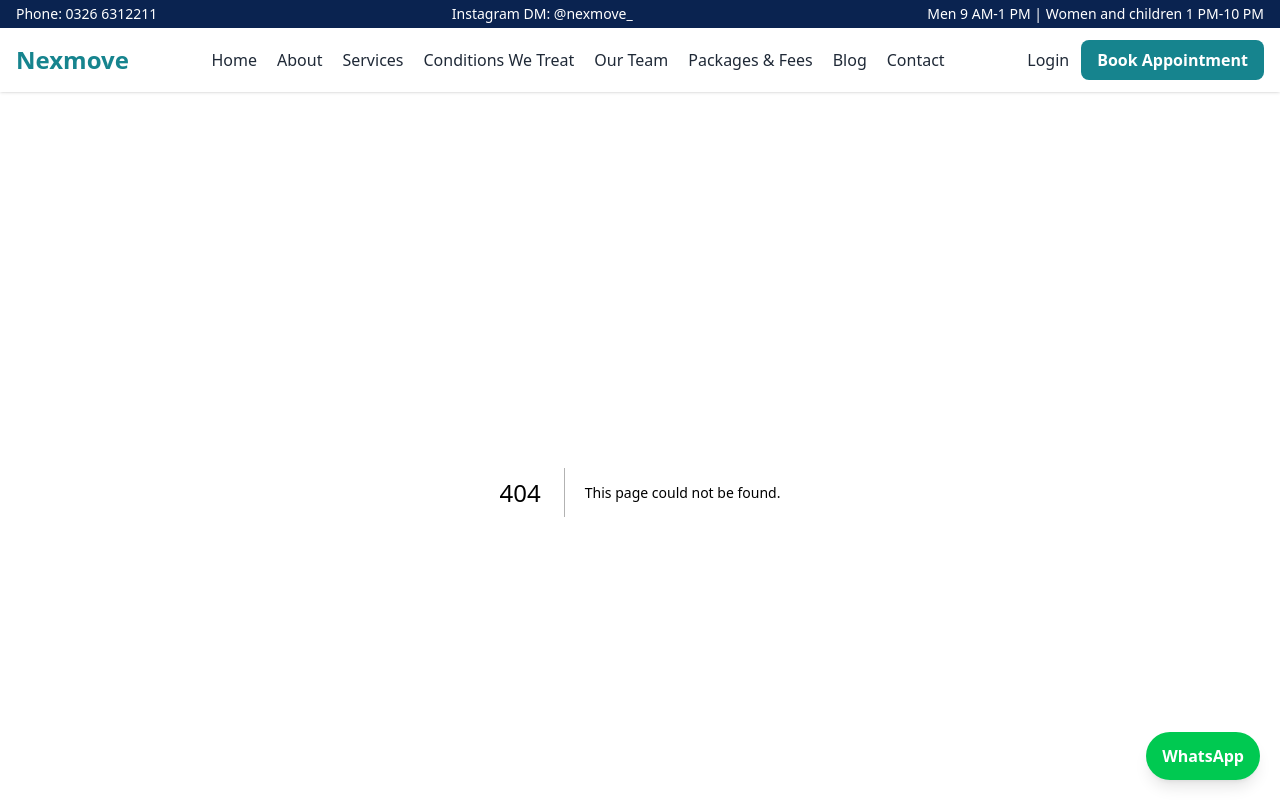
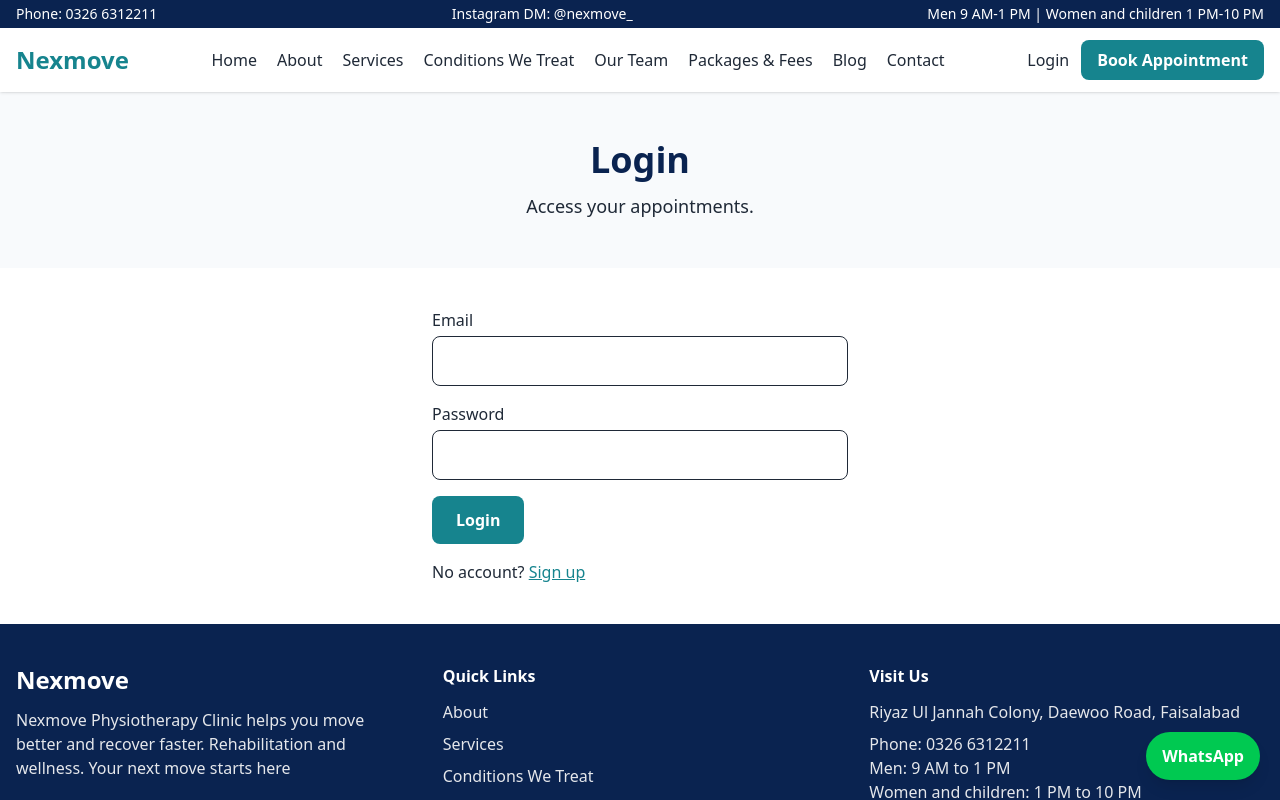
Before and after one commit to amna-butt-code/codesaviours-ETraining-TeamB-Nexmove, a Next.js app in the folder client/: page /login in a window 1280 px wide. Before the commit this address had no page. Shown: the top 800 px of the page. Built offline with nearby package versions, Linux system fonts and the light colour scheme.

Commit message:
feat: add login and signup pages

```diff
--- /dev/null
+++ b/client/src/app/login/page.js
@@ -0,0 +1,60 @@
+"use client";
+import { useState } from "react";
+import Link from "next/link";
+import { useRouter } from "next/navigation";
+import PageHero from "../../components/PageHero";
+
+export default function Login() {
+  const router = useRouter();
+  const [form, setForm] = useState({ email: "", password: "" });
+  const [error, setError] = useState("");
+  const [busy, setBusy] = useState(false);
+
+  async function submit(e) {
+    e.preventDefault();
+    setError("");
+    setBusy(true);
+    try {
+      const res = await fetch("/api/session", {
+        method: "POST",
+        headers: { "Content-Type": "application/json" },
+        body: JSON.stringify(form),
+      });
+      const json = await res.json().catch(() => ({}));
+      if (!res.ok) {
+        setError(json.message || "Login failed");
+      } else {
+        router.push("/portal");
+        router.refresh();
+      }
+    } catch {
+      setError("Something went wrong. Please try again.");
+    }
+    setBusy(false);
+  }
+
+  return (
+    <div>
+      <PageHero title="Login" subtitle="Access your appointments." />
+      <section className="max-w-md mx-auto px-4 py-10">
+        <form onSubmit={submit} className="space-y-4">
+          <div>
+            <label htmlFor="email" className="block mb-1">Email</label>
+            <input id="email" type="email" required className="border rounded-lg p-3 w-full"
+              value={form.email} onChange={(e) => setForm({ ...form, email: e.target.value })} />
+          </div>
+          <div>
+            <label htmlFor="password" className="block mb-1">Password</label>
+            <input id="password" type="password" required className="border rounded-lg p-3 w-full"
+              value={form.password} onChange={(e) => setForm({ ...form, password: e.target.value })} />
+          </div>
+          {error && <p role="alert" className="text-red-700">{error}</p>}
+          <button disabled={busy} className="bg-[var(--color-primary)] text-white px-6 py-3 rounded-lg font-semibold disabled:opacity-50">
+            {busy ? "Logging in..." : "Login"}
+          </button>
+          <p>No account? <Link href="/signup" className="underline text-[var(--color-primary)]">Sign up</Link></p>
+        </form>
+      </section>
+    </div>
+  );
+}
--- /dev/null
+++ b/client/src/app/signup/page.js
@@ -0,0 +1,59 @@
+"use client";
+import { useState } from "react";
+import Link from "next/link";
+import { useRouter } from "next/navigation";
+import PageHero from "../../components/PageHero";
+
+export default function Signup() {
+  const router = useRouter();
+  const [form, setForm] = useState({ name: "", email: "", phone: "", password: "", consent: false });
+  const [error, setError] = useState("");
+  const [busy, setBusy] = useState(false);
+  const set = (k, v) => setForm({ ...form, [k]: v });
+
+  async function submit(e) {
+    e.preventDefault();
+    setError("");
+    setBusy(true);
+    try {
+      const res = await fetch("/api/register", {
+        method: "POST",
+        headers: { "Content-Type": "application/json" },
+        body: JSON.stringify(form),
+      });
+      const json = await res.json().catch(() => ({}));
+      if (!res.ok) setError(json.message || "Signup failed");
+      else router.push("/login");
+    } catch {
+      setError("Something went wrong. Please try again.");
+    }
+    setBusy(false);
+  }
+
+  return (
+    <div>
+      <PageHero title="Create account" subtitle="Sign up to manage your appointments." />
+      <section className="max-w-md mx-auto px-4 py-10">
+        <form onSubmit={submit} className="space-y-4">
+          <input className="border rounded-lg p-3 w-full" placeholder="Full name" required
+            value={form.name} onChange={(e) => set("name", e.target.value)} />
+          <input className="border rounded-lg p-3 w-full" type="email" placeholder="Email" required
+            value={form.email} onChange={(e) => set("email", e.target.value)} />
+          <input className="border rounded-lg p-3 w-full" placeholder="Phone" required
+            value={form.phone} onChange={(e) => set("phone", e.target.value)} />
+          <input className="border rounded-lg p-3 w-full" type="password" placeholder="Password (min 8 characters)" required minLength={8}
+            value={form.password} onChange={(e) => set("password", e.target.value)} />
+          <label className="flex gap-2 items-start">
+            <input type="checkbox" required checked={form.consent} onChange={(e) => set("consent", e.target.checked)} className="mt-1" />
+            <span>I agree to the <Link href="/privacy" className="underline">Privacy Policy</Link>.</span>
+          </label>
+          {error && <p role="alert" className="text-red-700">{error}</p>}
+          <button disabled={busy} className="bg-[var(--color-primary)] text-white px-6 py-3 rounded-lg font-semibold disabled:opacity-50">
+            {busy ? "Creating..." : "Sign up"}
+          </button>
+          <p>Already registered? <Link href="/login" className="underline text-[var(--color-primary)]">Login</Link></p>
+        </form>
+      </section>
+    </div>
+  );
+}
```
